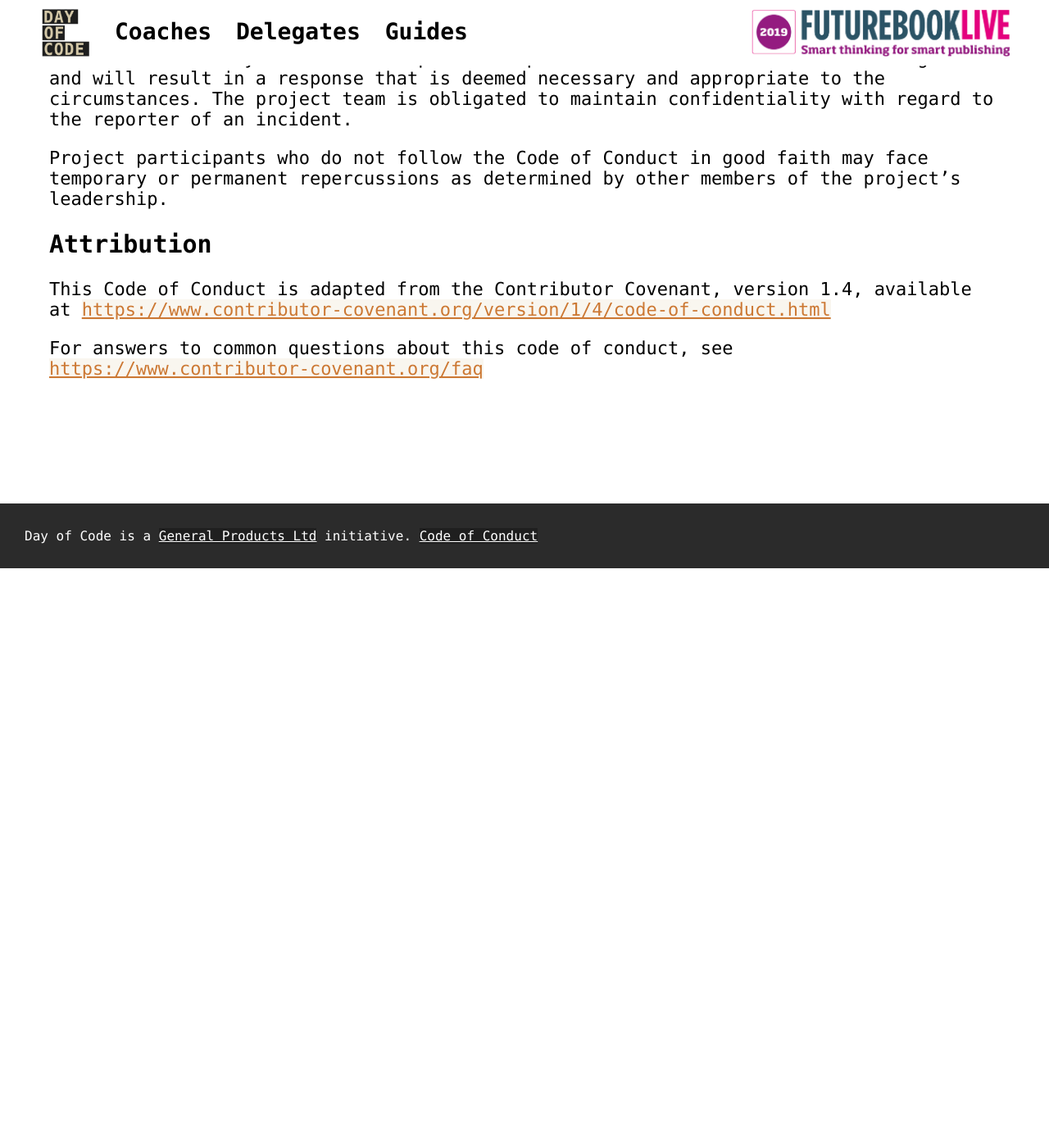
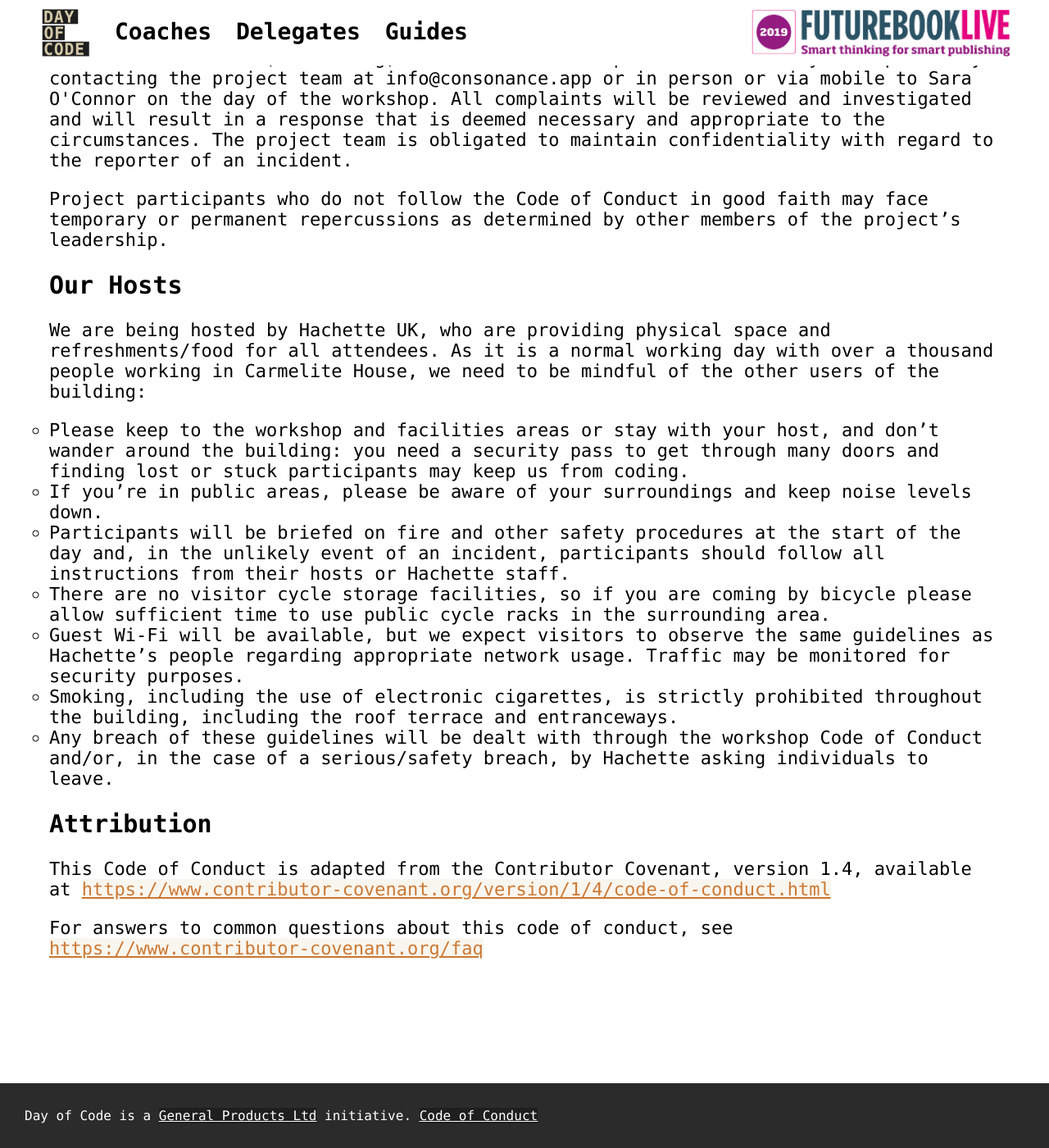
Before and after one commit to GeneralProducts/day-of-code, a Jekyll site: the page built from coc.html, in a window 1280 px wide and 1400 px high, scrolled down 1636 px. Shown: the whole window at 82% size. Built offline with Jekyll 4.4.1, drawn with Linux system fonts in a browser that asks for light colours; before the commit the page ends 2329 px from its top, so only the background shows below that; some of the changed text lies outside the part shown.

Commit message:
ensure participants know to respect the building; prevent future applications for free places

```diff
--- a/coc.html
+++ b/coc.html
@@ -27,6 +27,7 @@
           <li class="list-item">Gracefully accepting constructive criticism</li>
           <li class="list-item">Focusing on what is best for the community</li>
           <li class="list-item">Showing empathy towards other community members</li>
+          <li class="list-item">Treating the environment and equipment with respect</li>
         </ul>
 
         <p>Examples of unacceptable behavior by participants include:</p>
@@ -36,6 +37,7 @@
           <li class="list-item">Public or private harassment</li>
           <li class="list-item">Publishing others’ private information, such as a physical or electronic address, without explicit permission</li>
           <li class="list-item">Other conduct which could reasonably be considered inappropriate in a professional setting</li>
+          <li class="list-item">Damaging or misusing the physical space or equipment</li>
         </ul>
 
         <h2>Our Responsibilities</h2>
@@ -55,6 +57,29 @@
         <p>
           Project participants who do not follow the Code of Conduct in good faith may face temporary or permanent repercussions as determined by other members of the project’s leadership.
         </p>
+
+        <h2>Our Hosts</h2>
+        <p>
+          We are being hosted by Hachette UK, who are providing physical space and refreshments/food for all attendees. As it is a
+          normal working day with over a thousand people working in Carmelite House, we need to be mindful of the other users of
+          the building:
+        </p>
+        <ul>
+          <li class="list-item">Please keep to the workshop and facilities areas or stay with your host, and don’t wander around the building: you need
+          a security pass to get through many doors and finding lost or stuck participants may keep us from coding.</li>
+          <li class="list-item">If you’re in public areas, please be aware of your surroundings and keep noise levels down.</li>
+          <li class="list-item">Participants will be briefed on fire and other safety procedures at the start of the day and, in the unlikely event of
+          an incident, participants should follow all instructions from their hosts or Hachette staff.</li>
+          <li class="list-item">There are no visitor cycle storage facilities, so if you are coming by bicycle please allow sufficient time to use
+          public cycle racks in the surrounding area.</li>
+          <li class="list-item">Guest Wi-Fi will be available, but we expect visitors to observe the same guidelines as Hachette’s people regarding
+          appropriate network usage. Traffic may be monitored for security purposes.</li>
+          <li class="list-item">Smoking, including the use of electronic cigarettes, is strictly prohibited throughout the building, including the roof
+          terrace and entranceways.</li>
+          <li class="list-item">Any breach of these guidelines will be dealt with through the workshop Code of Conduct and/or, in the case of a
+          serious/safety breach, by Hachette asking individuals to leave.</li>
+        </ul>
+
         <h2>Attribution</h2>
         <p>
           This Code of Conduct is adapted from the Contributor Covenant, version 1.4, available at <a href="https://www.contributor-covenant.org/version/1/4/code-of-conduct.html">https://www.contributor-covenant.org/version/1/4/code-of-conduct.html</a>
--- a/index.html
+++ b/index.html
@@ -127,9 +127,9 @@
 <section class="section">
   <div class="section__container">
     <div class="section__content">
-      <h1>Free places available</h1>
+      <h1>Free places available (NOW CLOSED)</h1>
       <p>
-        If there is no way you can get the money to attend FutureBook, we are very pleased to offer 5 places on this course — with a FutureBook ticket included — for under-represented groups in the book industry. <a href="https://forms.gle/mKzEzsvjumfseSqJ9">Apply via this form.</a>
+        We are pleased to have offered 5 places on this course to people from under-represented groups - with a free FutureBook ticket included. Applications are now closed.
       </p>
     </div>
   </div>
```
Also changed, not shown: other parts of index.html (+1 -1 lines).
